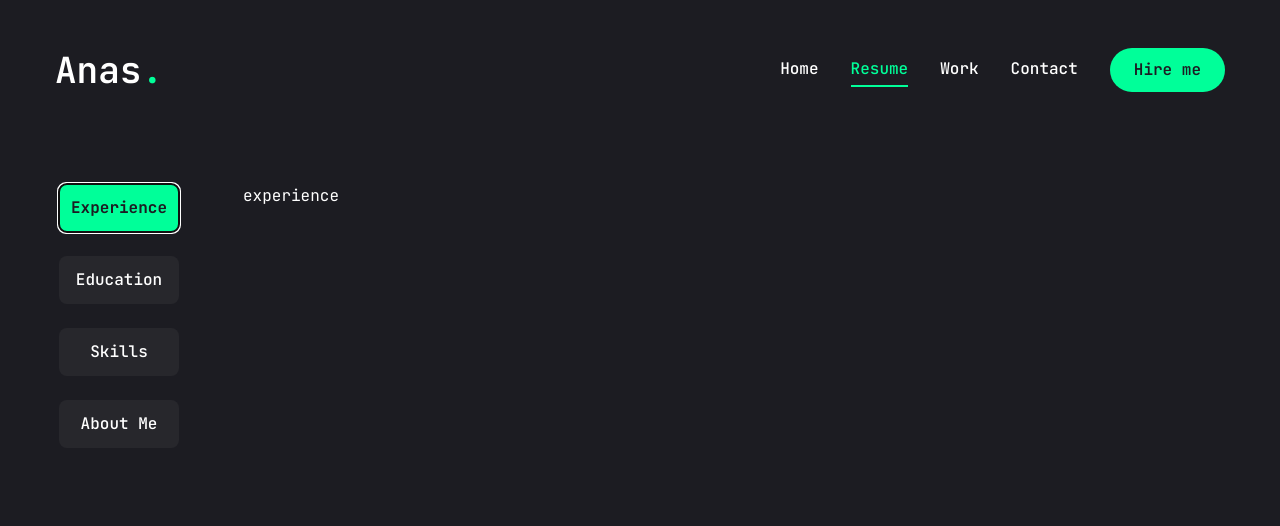
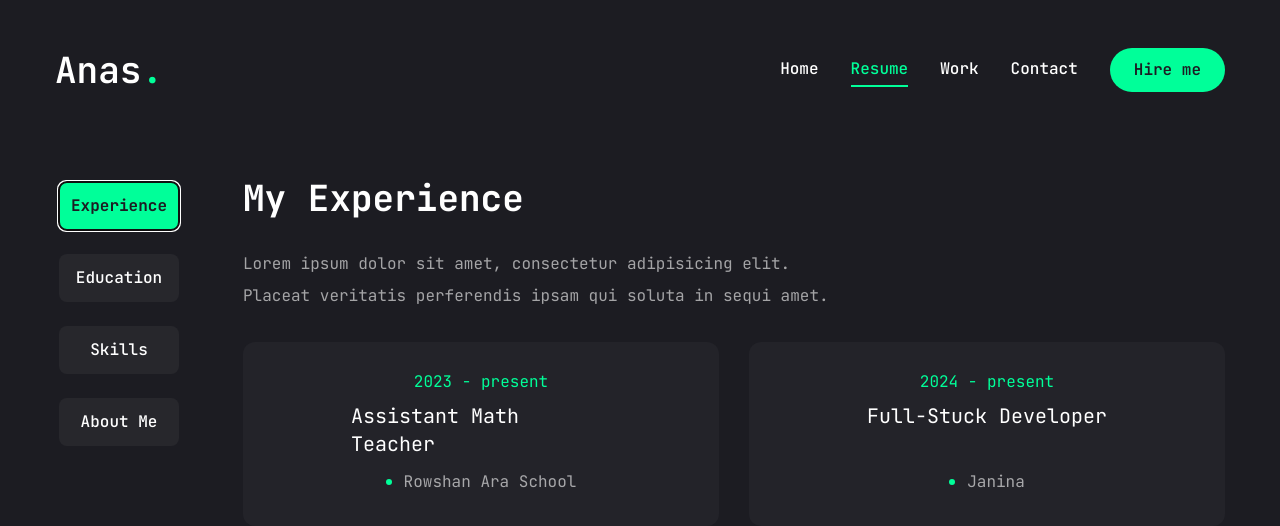
Before and after one commit to anasahammad/my-portfolio, a Next.js app: page /resume in a window 1280 px wide. Both pictures are taken after a click on the tab "Experience". Shown: the top 526 px of the page. Built offline with nearby package versions, Linux system fonts and the light colour scheme.

Commit message:
skills added on resume page

```diff
--- a/app/resume/page.jsx
+++ b/app/resume/page.jsx
@@ -1,161 +1,184 @@
-"use client"
+"use client";
 
-import {FaHtml5, FaCss3, FaJs, FaReact, FaFigma, FaNodeJs, FaServer} from "react-icons/fa"
-import {SiFirebase, SiMongodb, SiNextdotjs, SiTailwindcss} from "react-icons/si"
+import {
+  FaHtml5,
+  FaCss3,
+  FaJs,
+  FaReact,
+  FaFigma,
+  FaNodeJs,
+  FaServer,
+} from "react-icons/fa";
+import {
+  SiFirebase,
+  SiMongodb,
+  SiNextdotjs,
+  SiTailwindcss,
+} from "react-icons/si";
 
-import { motion } from "framer-motion"
-import { Tabs, TabsContent, TabsList, TabsTrigger } from "@/components/ui/tabs"
+import { motion } from "framer-motion";
+import { Tabs, TabsContent, TabsList, TabsTrigger } from "@/components/ui/tabs";
+import { ScrollArea } from "@/components/ui/scroll-area";
+import { Tooltip, TooltipContent, TooltipProvider, TooltipTrigger } from "@/components/ui/tooltip";
 
 //about
 const about = {
-
-        title : "About Me",
-        description : " Lorem ipsum dolor sit amet, consectetur adipisicing elit. Placeat veritatis perferendis ipsam qui soluta in sequi amet.",
-    info : [
-
+  title: "About Me",
+  description:
+    " Lorem ipsum dolor sit amet, consectetur adipisicing elit. Placeat veritatis perferendis ipsam qui soluta in sequi amet.",
+  info: [
     {
-            fieldName : "Name",
-            fieldValue: "Anas Ahammad"
+      fieldName: "Name",
+      fieldValue: "Anas Ahammad",
     },
     {
-            fieldName : "Phone",
-            fieldValue: "(+880) 16080 05838"
+      fieldName: "Phone",
+      fieldValue: "(+880) 16080 05838",
     },
     {
-            fieldName : "Email",
-            fieldValue: "anasahammad2002@gmail.com"
+      fieldName: "Email",
+      fieldValue: "anasahammad2002@gmail.com",
     },
     {
-            fieldName : "Date of Birth",
-            fieldValue: "17 Aug 2002"
+      fieldName: "Date of Birth",
+      fieldValue: "17 Aug 2002",
     },
     {
-            fieldName : "Blood Group",
-            fieldValue: "B(+v) positive"
+      fieldName: "Blood Group",
+      fieldValue: "B(+v) positive",
     },
     {
-            fieldName : "Freelance",
-            fieldValue: "Available"
+      fieldName: "Freelance",
+      fieldValue: "Available",
     },
     {
-            fieldName : "Language",
-            fieldValue: "Bengali, English"
+      fieldName: "Language",
+      fieldValue: "Bengali, English",
     },
-    ]
-
-}
+  ],
+};
 
 //experience
 
 const experience = {
-    icon : "/assets/assets/resume/badge.svg",
-    title : "My Experience",
-    description : "Lorem ipsum dolor sit amet, consectetur adipisicing elit. Placeat veritatis perferendis ipsam qui soluta in sequi amet.",
-    items : [
+  icon: "/assets/assets/resume/badge.svg",
+  title: "My Experience",
+  description:
+    "Lorem ipsum dolor sit amet, consectetur adipisicing elit. Placeat veritatis perferendis ipsam qui soluta in sequi amet.",
+  items: [
     {
-            company : "Rowshan Ara School",
-            position : "Assistant Math Teacher",
-            duration : "2023 - present"
+      company: "Rowshan Ara School",
+      position: "Assistant Math Teacher",
+      duration: "2023 - present",
     },
     {
-            company : "Janina",
-            position : "Full-Stuck Developer",
-            duration : "2024 - present"
+      company: "Janina",
+      position: "Full-Stuck Developer",
+      duration: "2024 - present",
     },
-    ]
-}
+  ],
+};
 //Education
 
 const education = {
-    icon : "/assets/assets/resume/cap.svg",
-    title : "My Education",
-    description : "Lorem ipsum dolor sit amet, consectetur adipisicing elit. Placeat veritatis perferendis ipsam qui soluta in sequi amet.",
-    items : [
+  icon: "/assets/assets/resume/cap.svg",
+  title: "My Education",
+  description:
+    "Lorem ipsum dolor sit amet, consectetur adipisicing elit. Placeat veritatis perferendis ipsam qui soluta in sequi amet.",
+  items: [
     {
-            institution : "Programming Hero",
-            degree : "Full Stack Web Development",
-            duration : "2024"
+      institution: "Programming Hero",
+      degree: "Full Stack Web Development",
+      duration: "2024",
     },
     {
-            institution : "Free CodeCamp",
-            degree : "Responsive Web Design",
-            duration : "Winter 2023"
+      institution: "Free CodeCamp",
+      degree: "Responsive Web Design",
+      duration: "Winter 2023",
     },
     {
-            institution : "Govt. Tolaram College, Narayangang",
-            degree : "BSS Hons at Dept. of Economics",
-            duration : "2023 - 2027"
+      institution: "Govt. Tolaram College, Narayangang",
+      degree: "BSS Hons at Dept. of Economics",
+      duration: "2023 - 2027",
     },
     {
-            institution : "Dr. Mosharraf Foundation College",
-            degree : "Higher Secondary Certificate",
-            duration : "2020-2021"
+      institution: "Dr. Mosharraf Foundation College",
+      degree: "Higher Secondary Certificate",
+      duration: "2020-2021",
     },
-
-    ]
-}
-
+  ],
+};
 
 const skills = {
-    title : "My Skills",
-    description : "Lorem ipsum dolor sit amet, consectetur adipisicing elit. Placeat veritatis perferendis ipsam qui soluta in sequi amet.",
-    skillLists : [
+  title: "My Skills",
+  description:
+    "Lorem ipsum dolor sit amet, consectetur adipisicing elit. Placeat veritatis perferendis ipsam qui soluta in sequi amet.",
+  skillLists: [
     {
-            icon : <FaHtml5/>,
-            name : "html 5"
+      icon: <FaHtml5 />,
+      name: "html 5",
     },
     {
-            icon : <FaCss3/>,
-            name : "CSS 3"
+      icon: <FaCss3 />,
+      name: "CSS 3",
     },
     {
-            icon : <SiTailwindcss/>,
-            name : "Tailwind CSS"
+      icon: <SiTailwindcss />,
+      name: "Tailwind CSS",
     },
     {
-            icon : <FaJs/>,
-            name : "JavaScript"
+      icon: <FaJs />,
+      name: "JavaScript",
     },
     {
-            icon : <FaReact/>,
-            name : "React.js"
+      icon: <FaReact />,
+      name: "React.js",
     },
     {
-            icon : <SiNextdotjs/>,
-            name : "Next.js"
+      icon: <SiNextdotjs />,
+      name: "Next.js",
     },
     {
-            icon : <FaNodeJs/>,
-            name : "Node.js"
+      icon: <FaNodeJs />,
+      name: "Node.js",
     },
     {
-            icon : <FaServer/>,
-            name : "Express.js"
+      icon: <FaServer />,
+      name: "Express.js",
     },
     {
-            icon : <SiMongodb/>,
-            name : "MongoDB"
+      icon: <SiMongodb />,
+      name: "MongoDB",
     },
     {
-            icon : <SiFirebase/>,
-            name : "Firebase"
+      icon: <SiFirebase />,
+      name: "Firebase",
     },
     {
-            icon : <FaFigma/>,
-            name : "figma"
+      icon: <FaFigma />,
+      name: "figma",
     },
-    ]
-
-}
+  ],
+};
 const ResumePage = () => {
   return (
-        <motion.div initial={{opacity : 0}} animate={{opacity : 1, transition : {
-            delay: 2.4, duration: 0.4, ease: "easeIn"
-        }}}
-        className= "min-h-[80vh] flex justify-center items-center py-12 xl:py-0"
+    <motion.div
+      initial={{ opacity: 0 }}
+      animate={{
+        opacity: 1,
+        transition: {
+          delay: 2.4,
+          duration: 0.4,
+          ease: "easeIn",
+        },
+      }}
+      className="min-h-[80vh] flex justify-center items-center py-12 xl:py-0"
     >
       <div className="container mx-auto">
-                <Tabs defaultValue="Experience" className="flex flex-col xl:flex-row gap-[60px]">
+        <Tabs
+          defaultValue="Experience"
+          className="flex flex-col xl:flex-row gap-[60px]"
+        >
           <TabsList className="flex flex-col gap-6 w-ful max-w-[380px] mx-auto xl:mx-0">
             <TabsTrigger value="experience">Experience</TabsTrigger>
             <TabsTrigger value="education">Education</TabsTrigger>
@@ -166,7 +189,94 @@ const ResumePage = () => {
           {/* content */}
           <div className="min-h-[70vh]  w-full">
             {/* experience */}
-                        <TabsContent value="experience" className="w-full">experience</TabsContent>
+            <TabsContent value="experience" className="w-full">
+              <div className="flex flex-col gap-[30px] text-center xl:text-left">
+                <h1 className="text-4xl font-bold">{experience.title}</h1>
+                <p className="max-w-[600px] text-white/60 mx-auto xl:mx-0">
+                  {experience.description}
+                </p>
+
+                <ScrollArea className="h-[400px]">
+                  <ul className="grid grid-cols-1 lg:grid-cols-2 gap-[30px]">
+                    {experience.items.map((item, index) => {
+                      return (
+                        <li key={index} className="bg-[#232329] h-[184px] py-6 px-10 rounded-xl flex flex-col justify-center items-center xl:justify-start gap-1">
+                          <span className="text-accent">{item.duration}</span>
+                          <h1 className="text-xl max-w-[260px] min-h-[60px] text-center xl:text-left ">{item.position}</h1>
+                          <div className="flex items-center gap-3">
+                            <span className="w-[6px] h-[6px] bg-accent rounded-full"></span>
+                            <p className="text-white/60">{item.company}</p>
+                          </div>
+                        </li>
+                      );
+                    })}
+                  </ul>
+                </ScrollArea>
+              </div>
+            </TabsContent>
+
+
+            {/* education */}
+            <TabsContent value="education" className="w-full">
+            <div className="flex flex-col gap-[30px] text-center xl:text-left">
+                <h1 className="text-4xl font-bold">{education.title}</h1>
+                <p className="max-w-[600px] text-white/60 mx-auto xl:mx-0">
+                  {education.description}
+                </p>
+
+                <ScrollArea className="h-[400px]">
+                  <ul className="grid grid-cols-1 lg:grid-cols-2 gap-[30px]">
+                    {education.items.map((item, index) => {
+                      return (
+                        <li key={index} className="bg-[#232329] h-[184px] py-6 px-10 rounded-xl flex flex-col justify-center items-center xl:justify-start gap-1">
+                          <span className="text-accent">{item.duration}</span>
+                          <h1 className="text-xl max-w-[260px] min-h-[60px] text-center xl:text-left ">{item.degree}</h1>
+                          <div className="flex items-center gap-3">
+                            <span className="w-[6px] h-[6px] bg-accent rounded-full"></span>
+                            <p className="text-white/60">{item.institution}</p>
+                          </div>
+                        </li>
+                      );
+                    })}
+                  </ul>
+                </ScrollArea>
+              </div>
+            </TabsContent>
+
+
+            {/* skills */}
+            <TabsContent value="skills" className="w-full h-full">
+            <div className="flex flex-col gap-[30px]">
+                <div className="flex flex-col gap-[30px] text-center xl:text-left">
+                    <h3 className="text-4xl font-bold">{skills.title}</h3>
+                    <p className="max-w-[600px] text-white/60 mx-auto xl:mx-0">{skills.description}</p>
+                </div>
+
+                <ul className="grid grid-cols-2 sm:grid-cols-3 md:grid-cols-4 gap-4 xl:gap-[30px]">
+                    {skills.skillLists.map((skill, idx)=> {
+                        return (
+                            <li key={idx}>
+                                <TooltipProvider delayDuration={100}>
+                                    <Tooltip>
+                                        <TooltipTrigger className="w-full h-[150px]
+                                        bg-[#232329] rounded-xl flex justify-center items-center group ">
+                                            <div className="text-6xl group-hover:text-accent transition-all duration-300">{skill.icon}</div>
+                                        </TooltipTrigger>
+                                        <TooltipContent>
+                                            <p className="capitalize">{skill.name}</p>
+                                        </TooltipContent>
+                                    </Tooltip>
+                                </TooltipProvider>
+                            </li>
+                        )
+                    })}
+                </ul>
+            </div>
+            </TabsContent>
+            {/* about */}
+            <TabsContent value="about" className="w-full">
+              about
+            </TabsContent>
           </div>
         </Tabs>
       </div>
--- a/components/ui/scroll-area.jsx
+++ b/components/ui/scroll-area.jsx
@@ -32,7 +32,7 @@ const ScrollBar = React.forwardRef(({ className, orientation = "vertical", ...pr
       className
     )}
     {...props}>
-    <ScrollAreaPrimitive.ScrollAreaThumb className="relative flex-1 rounded-full bg-slate-200 dark:bg-slate-800" />
+    <ScrollAreaPrimitive.ScrollAreaThumb className="relative flex-1 rounded-full bg-accent dark:bg-slate-800" />
   </ScrollAreaPrimitive.ScrollAreaScrollbar>
 ))
 ScrollBar.displayName = ScrollAreaPrimitive.ScrollAreaScrollbar.displayName
```
Lines whose indentation alone changed are shown as unchanged.
